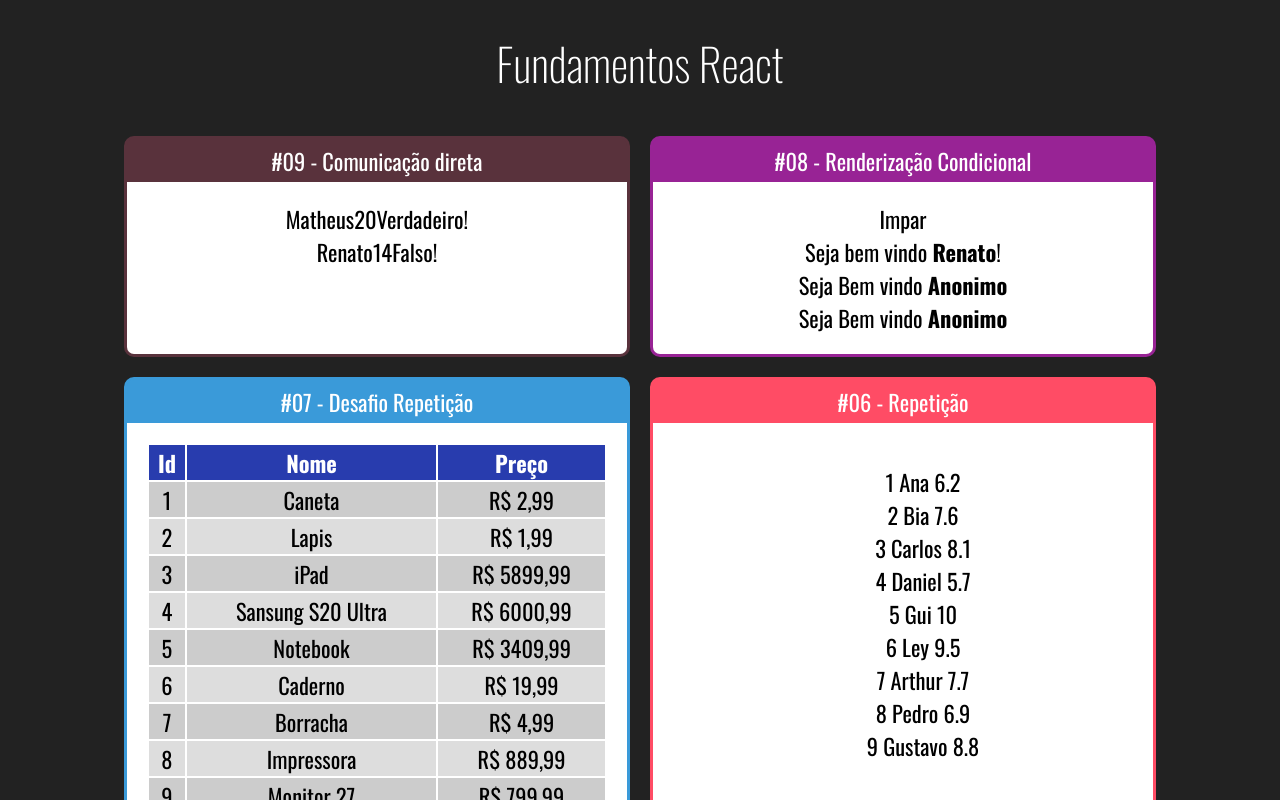
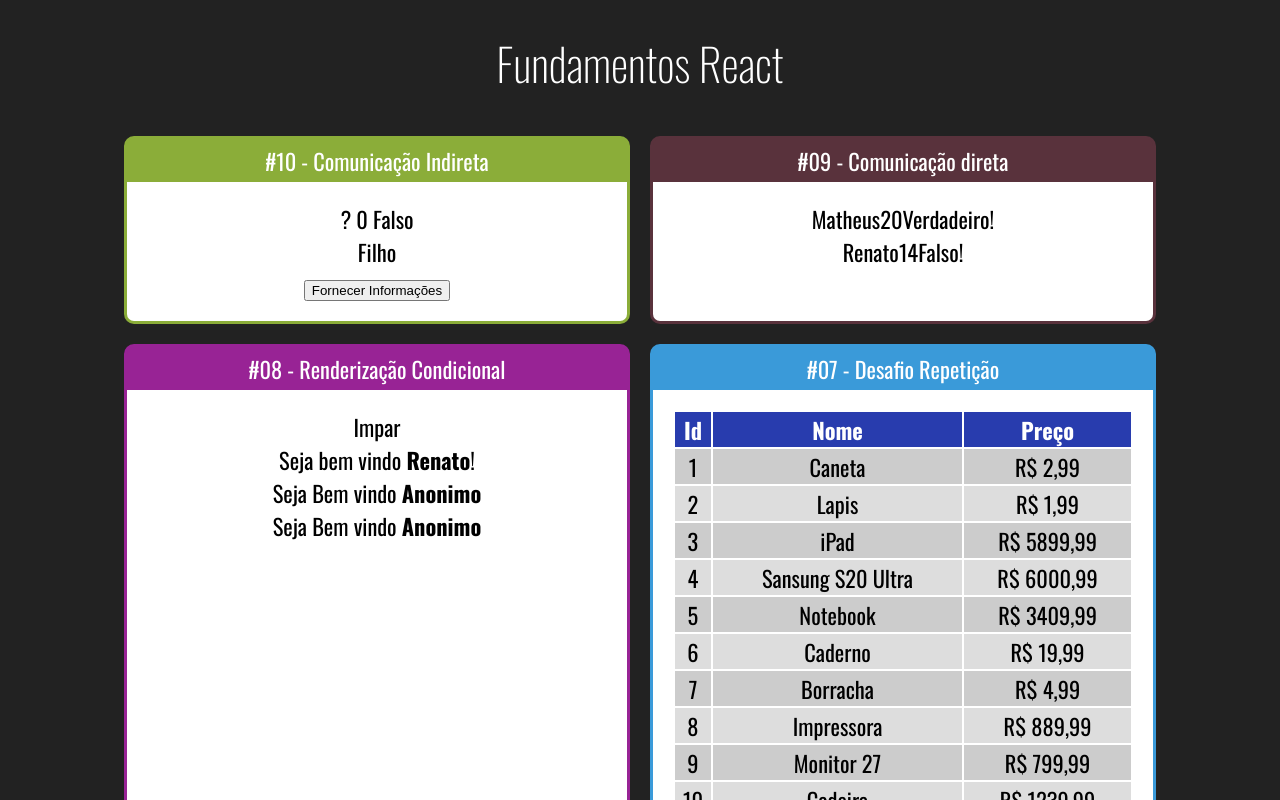
Before and after one commit to renatolobo1/Curso-react, a React (Create React App) app: page / in a window 1280 px wide. Shown: the top 800 px of the page. Built offline with nearby package versions, Linux system fonts and the light colour scheme.

Commit message:
Aula Comunicação indireta

```diff
--- a/src/App.jsx
+++ b/src/App.jsx
@@ -3,6 +3,7 @@ import React from 'react';
 
 import Card from './components/layout/Card';
 
+import IndiretaPai from './components/cominicacao/IndiretaPai';
 import DiretaPai from './components/cominicacao/DiretaPai';
 import UsuarioInfo from './components/condicional/UsuarioInfo';
 import ParOuImpar from './components/condicional/ParOuImpar';
@@ -20,6 +21,9 @@ export default () => (
     <h1> Fundamentos React </h1>
     <div className="Cards">
 
+      <Card titulo="#10 - Comunicação Indireta" color="#8BAD39">
+        <IndiretaPai></IndiretaPai>
+      </Card>
 
       <Card titulo="#09 - Comunicação direta" color="#59323C">
         <DiretaPai></DiretaPai>
--- /dev/null
+++ b/src/components/cominicacao/IndiretaFilho.jsx
@@ -0,0 +1,17 @@
+import React from 'react';
+
+export default props => {
+
+  return(
+    <div>
+      <div>Filho</div>
+      <button onClick={
+        function (e) {
+          props.quandoClicar('joão', 53, true)
+        }
+      }>
+        Fornecer Informações
+      </button>
+    </div>
+  )
+}
--- /dev/null
+++ b/src/components/cominicacao/IndiretaPai.jsx
@@ -0,0 +1,27 @@
+import React from 'react';
+import IndiretaFilho from './IndiretaFilho';
+
+export default props => {
+  let nome = '?'
+  let idade = 0
+  let nerd = false
+
+  function fornecerInformacoes(nomeParam, idadeParam, nerdParam){
+   nome = nomeParam
+   idade = idadeParam
+   nerd= nerdParam
+}
+
+  return(
+
+    <div>
+      <div>
+        <span>{nome} </span>
+        <span>{idade}</span>
+        <span> {nerd ? 'verdadeiro' : 'Falso'}</span>
+      </div>
+      <IndiretaFilho quandoClicar={fornecerInformacoes} />
+
+    </div>
+  )
+}
```
